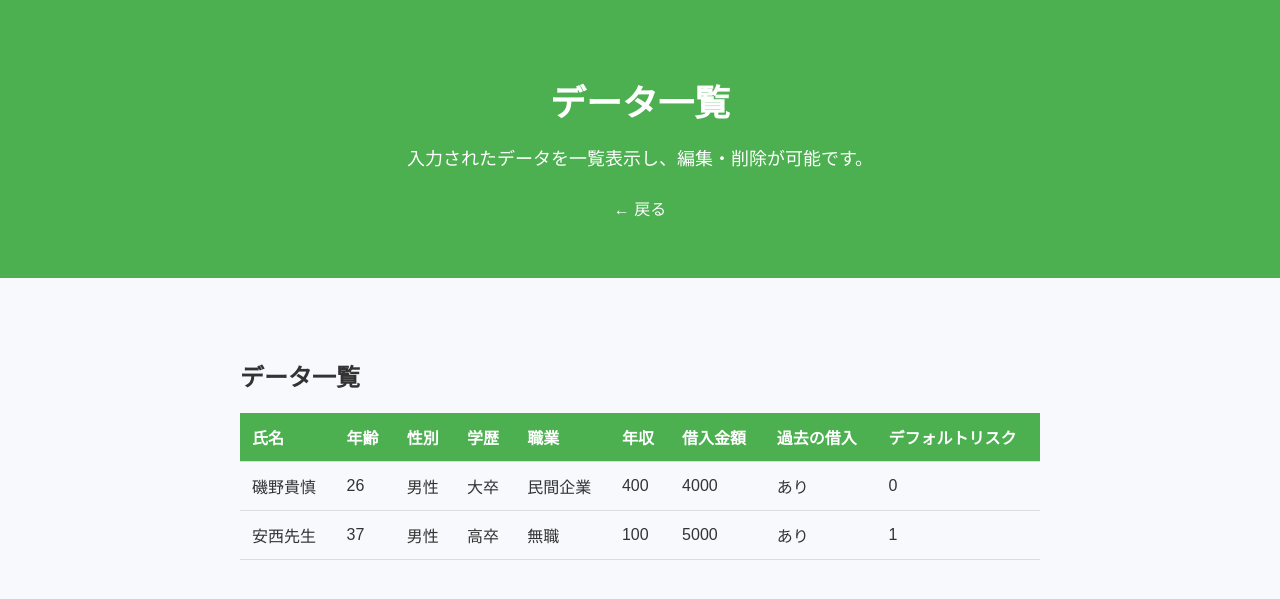
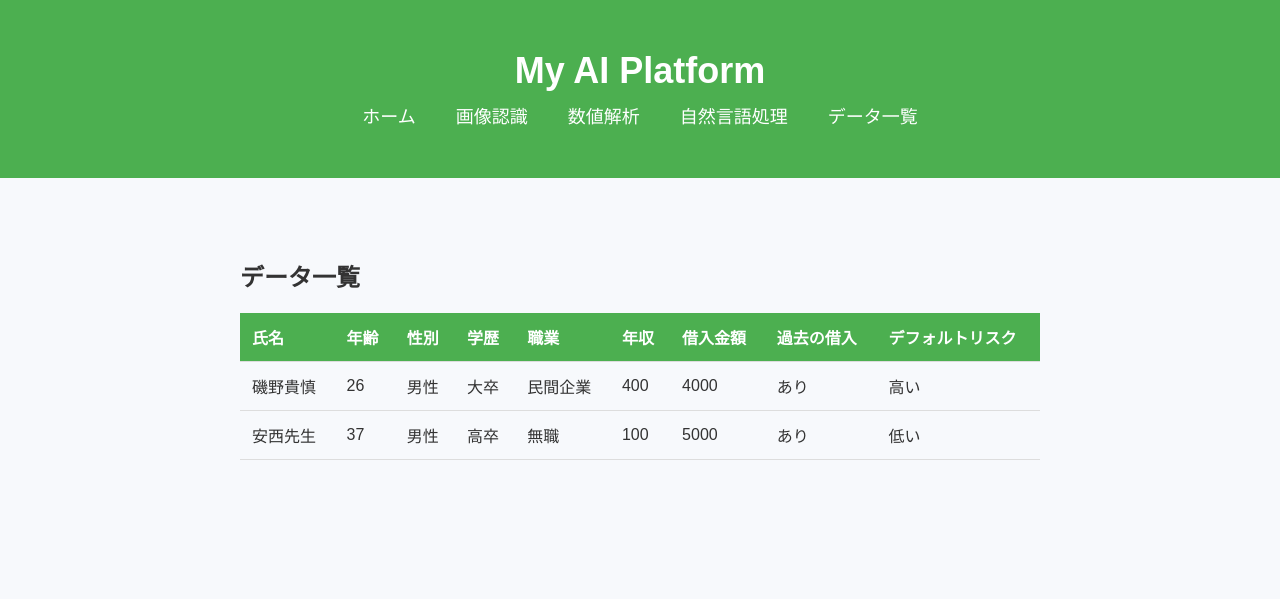
Before and after one commit to watsontaka/machine-learning-app, a Django app: page /list/ in a window 1280 px wide. Shown: the top 599 px of the page. Run offline with Django 5.2, Linux system fonts and the light colour scheme; data comes from the database, SQL or seed files in the repository; parts of the project's set-up code (start-up, migrations or seed data) failed here and were passed over.

Commit message:
ベーステンプレート作成

```diff
--- /dev/null
+++ b/machinelearning_app/picture_classification/templates/base.html
@@ -0,0 +1,35 @@
+<!DOCTYPE html>
+{% load static %}
+<html lang="ja">
+<head>
+  <meta charset="UTF-8">
+  <meta name="viewport" content="width=device-width, initial-scale=1.0">
+  <title>共通ヘッダー付きページ</title>
+  <link rel="stylesheet" href="{% static 'css/base/style.css' %}">
+  <link rel="stylesheet" href="{% static 'css/index/style.css' %}">
+  <link rel="stylesheet" href="{% static 'css/list/style.css' %}">
+  <link rel="stylesheet" href="{% static 'css/image_recognize/style.css' %}">
+  <link rel="stylesheet" href="{% static 'css/numeric_analysis/style.css' %}">
+
+</head>
+<body>
+  <!-- 共通ヘッダー -->
+  <header>
+    <h1>My AI Platform</h1>
+    <nav>
+      <ul class="nav-menu">
+        <li><a href="{% url 'picture_classification:index' %}" data-title="ホーム">ホーム</a></li>
+        <li><a href="{% url 'picture_classification:image_recognize' %}" data-title="画像認識">画像認識</a></li>
+        <li><a href="{% url 'picture_classification:numeric_analysis' %}" data-title="数値解析">数値解析</a></li>
+        <li><a href="{% url 'picture_classification:nlp' %}" data-title="自然言語処理">自然言語処理</a></li>
+        <li><a href="{% url 'picture_classification:list' %}" data-title="データ一覧">データ一覧</a></li>
+      </ul>
+    </nav>
+  </header>
+
+  {% block content %}
+  {% endblock %}
+
+  <script src="{% static 'javascript/index/script.js' %}"></script>
+</body>
+</html>
--- a/machinelearning_app/picture_classification/templates/list.html
+++ b/machinelearning_app/picture_classification/templates/list.html
@@ -1,18 +1,5 @@
-<!DOCTYPE html>
-{% load static %}
-<html lang="ja">
-<head>
-  <meta charset="UTF-8">
-  <meta name="viewport" content="width=device-width, initial-scale=1.0">
-  <title>データ一覧ページ</title>
-  <link rel="stylesheet" href="{% static 'css/list/style.css' %}">
-</head>
-<body>
-  <header>
-    <h1>データ一覧</h1>
-    <p>入力されたデータを一覧表示し、編集・削除が可能です。</p>
-    <button id="back-button" onclick="goBack()">← 戻る</button>
-  </header>
+{% extends 'base.html' %}
+{% block content %}
 
   <section id="list-section">
     <h2>データ一覧</h2>
@@ -70,13 +57,14 @@
               <td class="loan-history">なし</td>
             {% endif %}
 
-            <td class="pred">{{ item.default_pred }}</td>
+            {% if item.default_pred == 0 %}
+              <td class="pred">高い</td>
+            {% else %}
+              <td class="pred">低い</td>
+            {% endif %}
           </tr>
         {% endfor %}
       </tbody>
     </table>
   </section>
-
-  <script src="{% static 'javascript/list/script.js' %}"></script>
-</body>
-</html>
+{% endblock %}
--- a/machinelearning_app/picture_classification/views.py
+++ b/machinelearning_app/picture_classification/views.py
@@ -23,7 +23,6 @@ def image_recognize_view(request):
 
 def numeric_analysis_view(request):
   if request.method == 'POST':
-
     name = request.POST['name']
     age = request.POST['age']
     sex = request.POST['sex']
@@ -45,23 +44,6 @@ def numeric_analysis_view(request):
   else:
     return render(request, 'numeric_analysis.html')
 
-'''
-def logistic_predict(request):
-  feature = Logistic_Predict.objects.all()
-
-  if request.method =='POST':
-    form = Logistic_Predict_Form(request.POST)
-    if form.is_valid():
-      form.save()
-
-    else:
-      form = Logistic_Predict_Form
-
-
-
-  return render(request)
-'''
-
 def list_view(request):
 
   object_list = Logistic_Predict.objects.all()
--- /dev/null
+++ b/machinelearning_app/static/css/base/style.css
@@ -0,0 +1,55 @@
+/* ヘッダーのスタイル */
+header {
+  background-color: #4CAF50;
+  color: white;
+  padding: 20px;
+  text-align: center;
+}
+
+header h1 {
+  margin: 0;
+  font-size: 24px;
+}
+
+/* ナビゲーションメニュー */
+.nav-menu {
+  list-style-type: none;
+  margin: 10px 0 0;
+  padding: 0;
+  display: flex;
+  justify-content: center;
+  gap: 20px;
+}
+
+.nav-menu li {
+  position: relative;
+}
+
+.nav-menu a {
+  text-decoration: none;
+  color: white;
+  font-size: 18px;
+  padding: 10px;
+}
+
+/* ホバー時のポップアップタイトル */
+.nav-menu a::after {
+  content: attr(data-title);
+  position: absolute;
+  bottom: -30px;
+  left: 50%;
+  transform: translateX(-50%);
+  background-color: #333;
+  color: white;
+  padding: 5px 10px;
+  font-size: 14px;
+  border-radius: 5px;
+  opacity: 0;
+  transition: opacity 0.3s ease;
+  white-space: nowrap;
+  pointer-events: none;
+}
+
+.nav-menu a:hover::after {
+  opacity: 1;
+}
```
Also changed, not shown: machinelearning_app/picture_classification/templates/image_recognize.html (+3 -17 lines), machinelearning_app/picture_classification/templates/index.html (+3 -21 lines), machinelearning_app/picture_classification/templates/numeric_analysis.html (+5 -22 lines), machinelearning_app/static/javascript/base/script.js (added).
